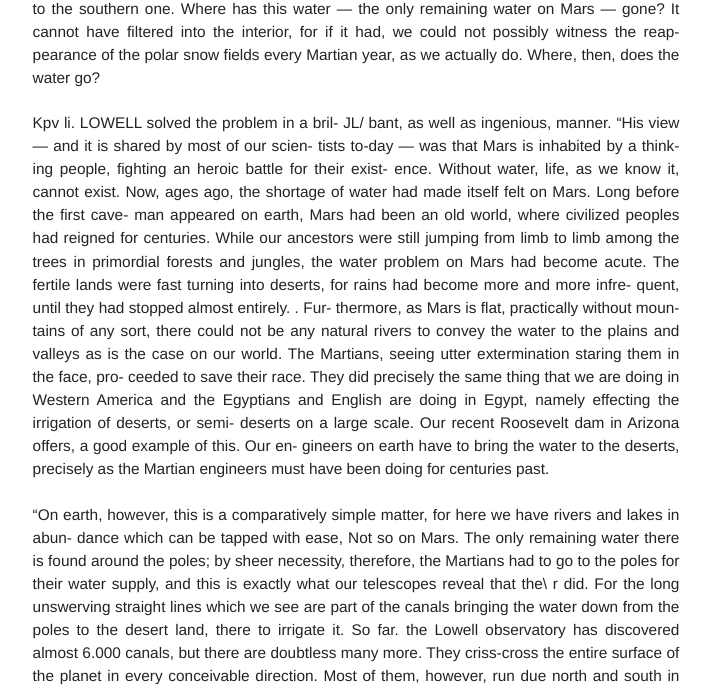
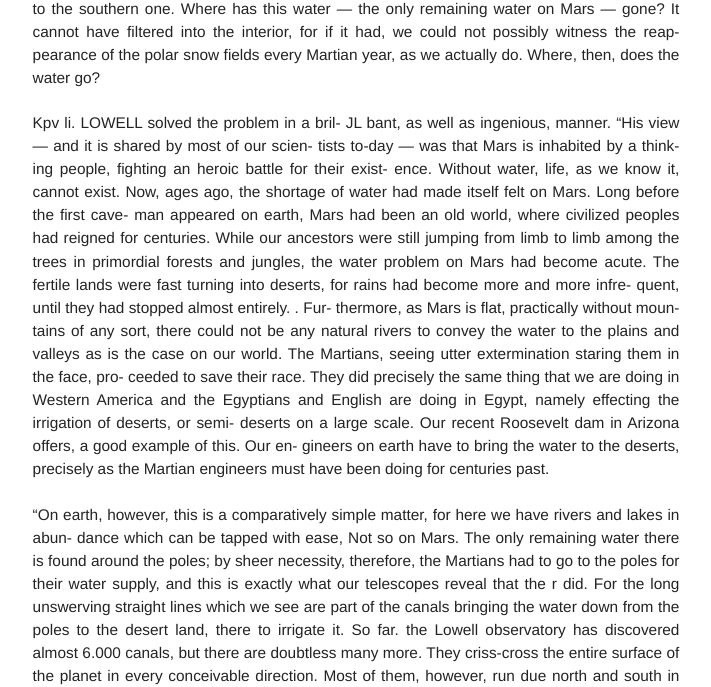
Before and after one commit to gwijthoff/perversity_of_things, a Jekyll site: the page built from 191510_munchhausen5.md, in a window 1280 px wide and 1400 px high, scrolled down 7622 px. Shown: the part 146-833 px from the top of the window, without its empty margins (259-970 px from the left). Built offline with Jekyll 4.4.1, drawn with Linux system fonts in a browser that asks for light colours; some of the changed text lies outside the part shown.

Commit message:
formatting

```diff
--- a/191510_munchhausen5.md
+++ b/191510_munchhausen5.md
@@ -76,7 +76,7 @@
 
 
 
-* The speed of a falling tody at the surface of the earth after the first second is 16 1/12 feet. In six seconds a stone would have traveled but 579 feet.
+The speed of a falling tody at the surface of the earth after the first second is 16 1/12 feet. In six seconds a stone would have traveled but 579 feet.
 
 
 
@@ -102,9 +102,9 @@
 
 "The planet Mars, measuring 4,339 miles in diam- eter, as will be seen, is only twice the diameter of our moon and much smaller than the earth. Con- sequently it must be rapidly Hearing its extinction, just as the moon has done. Its oceans arc already dry, and most of its land is desert. Practically all the atmosphere has gone too, which is proved by the fact that we seldom observe clouds on Mars through the telescope. Rut there must still be water on the planet: this is irrefutably proved by its polar snow caps. This view is further strengthened by the fact that these caps undergo seasonal changes. As the sun beats down upon them, we see first the one. then the other, grow smaller in size, till at the end of the Martian midsummer, the northern one has disap- peared almost entirely. During the next hot season, the same happens to the southern one. Where has this water — the only remaining water on Mars — gone? It cannot have filtered into the interior, for if it had, we could not possibly witness the reap- pearance of the polar snow fields every Martian year, as we actually do. Where, then, does the water go?
 
-Kpv li. LOWELL solved the problem in a bril- JL/ bant, as well as ingenious, manner. "His view — and it is shared by most of our scien- tists to-day — was that Mars is inhabited by a think- ing people, fighting an heroic battle for their exist- ence. Without water, life, as we know it, cannot exist. Now, ages ago, the shortage of water had made itself felt on Mars. Long before the first cave- man appeared on earth, Mars had been an old world, where civilized peoples had reigned for centuries. While our ancestors were still jumping from limb to limb among the trees in primordial forests and jungles, the water problem on Mars had become acute. The fertile lands were fast turning into deserts, for rains had become more and more infre- quent, until they had stopped almost entirely. . Fur- thermore, as Mars is flat, practically without moun- tains of any sort, there could not be any natural rivers to convey the water to the plains and valleys as is the case on our world. The Martians, seeing utter extermination staring them in the face, pro- ceeded to save their race. They did precisely the same thing that we are doing in Western America and the Egyptians and English are doing in Egypt, namely effecting the irrigation of deserts, or semi- deserts on a large scale. Our recent Roosevelt dam in Arizona offers, a good example of this. Our en- gineers on earth have to bring the water to the deserts, precisely as the Martian engineers must have been doing for centuries past.
+Kpv li. LOWELL solved the problem in a bril- JL bant, as well as ingenious, manner. "His view — and it is shared by most of our scien- tists to-day — was that Mars is inhabited by a think- ing people, fighting an heroic battle for their exist- ence. Without water, life, as we know it, cannot exist. Now, ages ago, the shortage of water had made itself felt on Mars. Long before the first cave- man appeared on earth, Mars had been an old world, where civilized peoples had reigned for centuries. While our ancestors were still jumping from limb to limb among the trees in primordial forests and jungles, the water problem on Mars had become acute. The fertile lands were fast turning into deserts, for rains had become more and more infre- quent, until they had stopped almost entirely. . Fur- thermore, as Mars is flat, practically without moun- tains of any sort, there could not be any natural rivers to convey the water to the plains and valleys as is the case on our world. The Martians, seeing utter extermination staring them in the face, pro- ceeded to save their race. They did precisely the same thing that we are doing in Western America and the Egyptians and English are doing in Egypt, namely effecting the irrigation of deserts, or semi- deserts on a large scale. Our recent Roosevelt dam in Arizona offers, a good example of this. Our en- gineers on earth have to bring the water to the deserts, precisely as the Martian engineers must have been doing for centuries past.
 
-"On earth, however, this is a comparatively simple matter, for here we have rivers and lakes in abun- dance which can be tapped with ease, Not so on Mars. The only remaining water there is found around the poles; by sheer necessity, therefore, the Martians had to go to the poles for their water supply, and this is exactly what our telescopes reveal that the\ r did. For the long unswerving straight lines which we see are part of the canals bringing the water down from the poles to the desert land, there to irrigate it. So far. the Lowell observatory has discovered almost 6.000 canals, but there are doubtless many more. They criss-cross the entire surface of the planet in every conceivable direction. Most of them, however, run due north and south in the direction of the poles. Not only do the canals cross the desert lands, but we see them carried bodily across the dark blue areas which we know to be ir- rigated vegetation tracts. The fact that the canals run across these areas is another proof that these areas are not oceans, as had been thought at one time.
+"On earth, however, this is a comparatively simple matter, for here we have rivers and lakes in abun- dance which can be tapped with ease, Not so on Mars. The only remaining water there is found around the poles; by sheer necessity, therefore, the Martians had to go to the poles for their water supply, and this is exactly what our telescopes reveal that the r did. For the long unswerving straight lines which we see are part of the canals bringing the water down from the poles to the desert land, there to irrigate it. So far. the Lowell observatory has discovered almost 6.000 canals, but there are doubtless many more. They criss-cross the entire surface of the planet in every conceivable direction. Most of them, however, run due north and south in the direction of the poles. Not only do the canals cross the desert lands, but we see them carried bodily across the dark blue areas which we know to be ir- rigated vegetation tracts. The fact that the canals run across these areas is another proof that these areas are not oceans, as had been thought at one time.
 
 "Now, the lines which we see running over the planet are really not the canals themselves, but are simply wide strips of vegetation fertilized and kept alive by the water from the canals. The average width of the canals proper. Dr. Lowell estimated to be about six miles. There are some of them, how- ever, which are thought to be much wider than this. The length of these canals, however, is stupendous. There are some canals which actually measure 3,400 miles in length. A great many are over 2,000 miles long. Dozens of them run for 1,000 miles, and nearly all of the canals run in absolutely straight lines.
 
```
Also changed, not shown: other parts of 191510_munchhausen5.md (+2 -2 lines).
